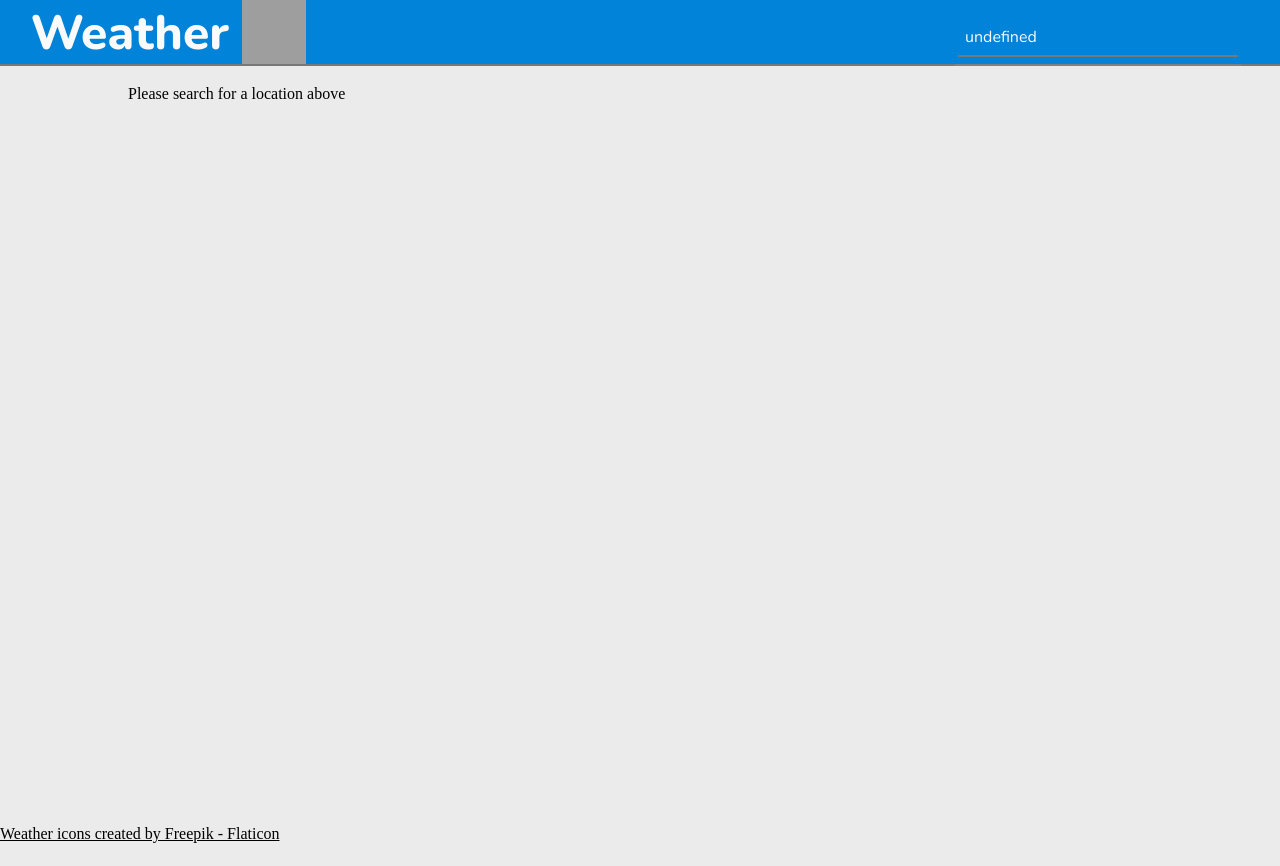
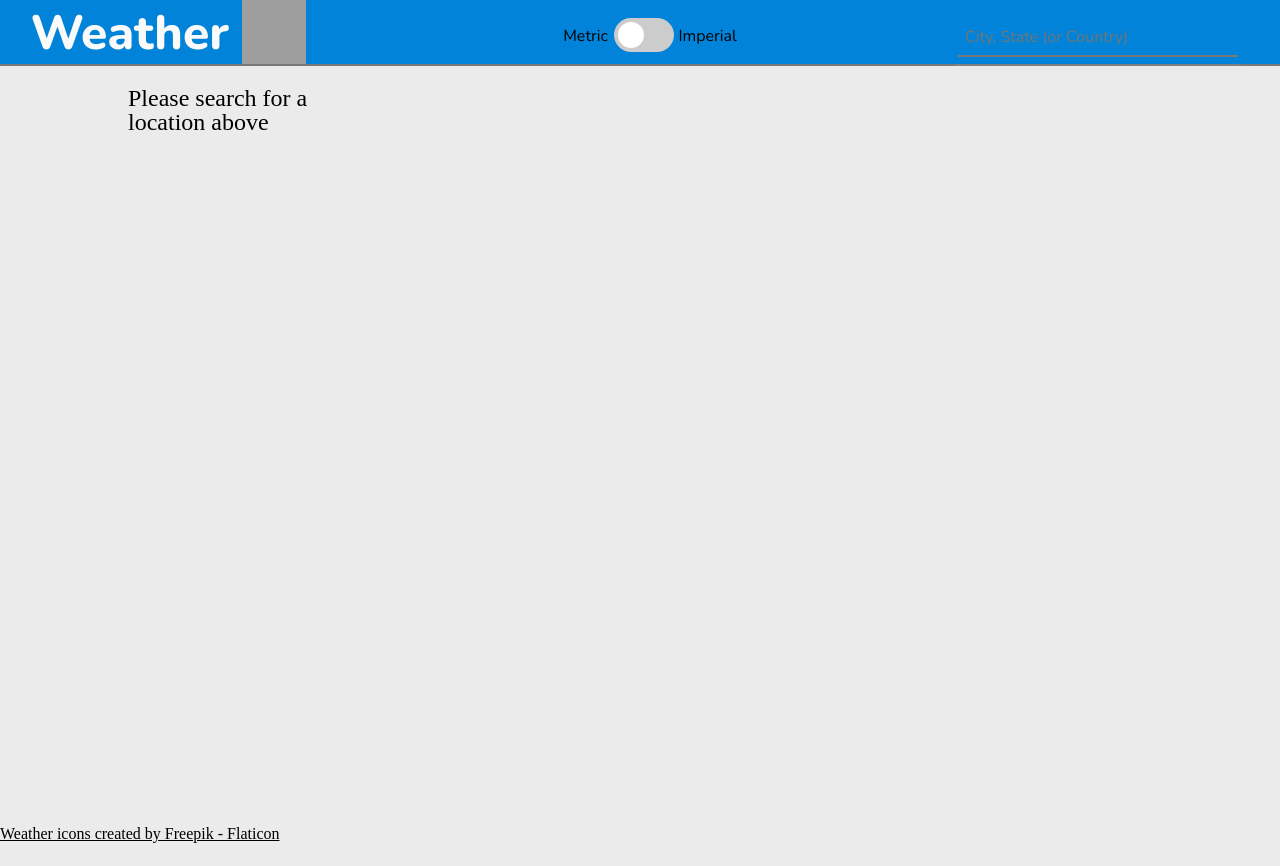
Before and after one commit to gregorymacat/weatherapp, a React app: page / in a window 1280 px wide. Built offline with nearby package versions, Linux system fonts and the light colour scheme; grey boxes are pictures that could not be loaded.

Commit message:
Added unit slider, handling updating all data at once

```diff
--- a/src/App.jsx
+++ b/src/App.jsx
@@ -9,24 +9,27 @@ function App() {
   //these locations will have a latitude, longitude, name and other info
   //lat and long will be sent to back end to store weather data for locations
 
-  //TODO: Handle long location names
-  //TODO: Make sure locations aren't too long of names somehow
   const [locations, setLocations] = useState([]);
   //TODO: be able to change unit type to metric
-  const [unitType, setUnitType] = useState('imperial');
+  const [unitType, setUnitType] = useState('metric');
 
   const addLocation = (loc) => {
     const updatedLocations = locations.slice();
 
     updatedLocations.push(loc);
-    console.log('This is updated locations: ', updatedLocations)
-
     setLocations(updatedLocations);
+  }
+  const toggleUnitType = () => {
+    if (unitType === 'imperial') {
+      setUnitType('metric')
+    } else if (unitType === 'metric') {
+      setUnitType('imperial');
+    }
   }
 
   return (
     <div className="app-container">
-      <Header addLocation={addLocation}/>
+      <Header addLocation={addLocation} toggleUnits={toggleUnitType}/>
       <CardHolder locations={locations} units={unitType}/>
       <Footer/>
     </div>
--- a/src/Components/CardHolder/CardHolder.css
+++ b/src/Components/CardHolder/CardHolder.css
@@ -3,10 +3,6 @@
   height: 95%;
   width: 100%;
   background-color: #ebebeb;
-  /*
-  background-image: url("../../../assets/sunnyskywithclouds.jpg");
-  background-repeat: no-repeat;
-  background-size: contain; */
 }
 .card-container {
   display: grid;
@@ -20,3 +16,7 @@
   padding-top: 20px;
   padding-bottom: 20px;
 }
+.card-container #tooltip {
+  width: 100%;
+  font-size: 24px;
+}
--- a/src/Components/CardHolder/CardHolder.jsx
+++ b/src/Components/CardHolder/CardHolder.jsx
@@ -15,10 +15,9 @@ const houstonExampleData = {
 const evoraExampleData = {
   name: 'Evoramonte',
   region: 'PT',
-  weatherInfo: exampleEvoWeatherData
+  weatherInfo: exampleEvoWeatherData,
 }
 
-//TODO: Add explanation text when there are no cards yet "Search for location above please" or something
 function CardHolder({locations, units}) {
   //[houstonExampleData, evoraExampleData]
   const [weatherData, setWeatherData] = useState([]);
@@ -27,36 +26,81 @@ function CardHolder({locations, units}) {
   // ?It might also need a try catch block, look into it
   useEffect(() => {
     if (locations.length > 0) {
-      const lastLocation = locations[locations.length - 1];
-      console.log('Getting weather data for: ', lastLocation);
-      getWeatherData(lastLocation)
+      // const lastLocation = locations[locations.length - 1];
+
+      // getOneLocationsWeatherData(lastLocation);
+      getAllLocationsWeatherData();
     }
-  }, [locations]);
+  }, [locations, units]);
 
-  const getWeatherData = (location) => {
+  const getOneLocationsWeatherData = (location) => {
+    console.log('Creating promise to be returned');
+    return new Promise((resolve, reject) => {
+      console.log('Getting one locations weather data');
       axios.get('/forecasts/currentWeather', {
         params: {
           lat: location.lat,
           lon: location.lon,
+          units,
         }
       })
         .then(response => {
           const weatherInfo = response.data;
-        console.log('This is the weather info: ', weatherInfo);
           const locationData = {
             name: location.locale,
             region: location.region,
             weatherInfo,
           }
-        const allLocationsWeatherData = weatherData.slice();
+          console.log('Returning one locations weather data: ', locationData);
 
-        console.log('This is the response from my API: ', weatherInfo);
-        allLocationsWeatherData.push(locationData);
-        setWeatherData(allLocationsWeatherData);
+          resolve(locationData);
         })
         .catch(err => {
           console.error('Error making request to /forecasts/currentWeather: ', err);
+          reject(err);
         })
+    })
+
+  }
+
+  const getAllLocationsWeatherData = () => {
+    console.log('Creating promises of all locations weather data')
+    const weatherDataPromises = locations.map(location => {
+      return getOneLocationsWeatherData(location);
+      // return new Promise((resolve, reject) => {
+      //   const weatherData = getOneLocationsWeatherData(location);
+
+      //   if (weatherData.name) {
+      //     resolve(weatherData);
+      //   } else {
+      //     reject();
+      //   }
+      // })
+    });
+
+    weatherDataPromises.push(new Promise((resolve, reject) => {
+      setTimeout(() => reject('Took a while to fail'), 5000);
+    }))
+    console.log('Created promises of all locations weather data: ', weatherDataPromises)
+
+    console.log('Calling promises of all locations weather data')
+
+    Promise.allSettled(weatherDataPromises)
+      .then((results) => {
+        console.log('All promises settled')
+        const fulfilledWeatherData = [];
+
+        results.forEach((result) => {
+          if (result.status === 'fulfilled') {
+            fulfilledWeatherData.push(result.value);
+          }
+          //TODO: Add error card that lets user know there was an issue getting data for that location, if status is rejected
+        })
+        console.log('Fulfilled weather data: ', fulfilledWeatherData);
+        setWeatherData(fulfilledWeatherData);
+      })
+
+    console.log('Finishing calling getAllLocationsWeatherData');
   }
 
   return (
@@ -67,7 +111,7 @@ function CardHolder({locations, units}) {
             weatherData.map(loc => (
               <WeatherCard location={loc} units={units}/>
             ))
-            : <span>Please search for a location above</span>
+            : <span id="tooltip">Please search for a location above</span>
         }
       </div>
     </section>
--- a/src/Components/Header/Header.css
+++ b/src/Components/Header/Header.css
@@ -65,3 +65,78 @@
 #header li {
   padding: 10px;
 }
+
+/*
+  Unit type slider styles
+  Modified but credit to: w3schools (https://www.w3schools.com/howto/howto_css_switch.asp)
+*/
+.switch-container {
+  position: absolute;
+  /* display: flex; */
+  top: 28%;
+  width: 180px;
+  left: 44%;
+  height: 40px;
+}
+.switch-container #imperial, .switch-container #metric {
+  position: absolute;
+  top: 25%;
+}
+.switch-container #imperial {
+  left: 64%;
+}
+
+/* The switch - the box around the slider */
+.switch {
+  position: absolute;
+  width: 60px;
+  height: 34px;
+  left: 28%;
+}
+
+/* Hide default HTML checkbox */
+.switch input {
+  opacity: 0;
+  width: 0;
+  height: 0;
+}
+
+/* The slider */
+.slider {
+  position: absolute;
+  cursor: pointer;
+  top: 0;
+  left: 0;
+  right: 0;
+  bottom: 0;
+  background-color: #ccc;
+  -webkit-transition: .4s;
+  transition: .4s;
+}
+
+.slider:before {
+  position: absolute;
+  content: "";
+  height: 26px;
+  width: 26px;
+  left: 4px;
+  bottom: 4px;
+  background-color: white;
+  -webkit-transition: .4s;
+  transition: .4s;
+}
+
+input:checked + .slider:before {
+  -webkit-transform: translateX(26px);
+  -ms-transform: translateX(26px);
+  transform: translateX(26px);
+}
+
+/* Rounded sliders */
+.slider.round {
+  border-radius: 34px;
+}
+
+.slider.round:before {
+  border-radius: 50%;
+}
--- a/src/Components/Header/Header.jsx
+++ b/src/Components/Header/Header.jsx
@@ -15,7 +15,7 @@ import './Header.css';
 */
 const sessionToken = uuidv4();
 
-function Header({addLocation}) {
+function Header({addLocation, toggleUnits}) {
   const [input, setInput] = useState('');
   const [suggestions, setSuggestions] = useState([]);
   const [showSearchError, setShowSearchError] = useState(false);
@@ -23,21 +23,23 @@ function Header({addLocation}) {
   const [chosenLocation, setChosenLocation] = useState({});
 
   useEffect(() => {
-    autofillInputField();
-  }, [chosenLocation])
+    if (Object.keys(chosenLocation).length !== 0) {
+      autofillInputField();
+    }
+  }, [chosenLocation]);
 
-  const handleChange = async (event) => {
+  const handleTextChange = async (event) => {
     const userInput = event.target.value;
     setInput(userInput);
 
+    if (userInput === '') {
+      setSuggestions([]);
+    }
     try {
       const localizedSuggestions = await locationRequests.getSuggestions(userInput, sessionToken);
-      console.log('Setting locations here: ', localizedSuggestions)
       if (localizedSuggestions.length > 0) {
-        console.log('Setting locations here: ', localizedSuggestions)
         setSuggestions(localizedSuggestions);
       } else {
-        console.log('Setting boolean to true')
         setShowSearchError(true);
       }
     } catch (err) {
@@ -46,11 +48,11 @@ function Header({addLocation}) {
     }
   }
 
+  const handleCheckboxChange = () => {
+    toggleUnits();
+  }
+
   const chooseSuggestion = (mapboxId) => {
-    //chooseSuggestion function should be in header and passed down to suggestion component
-    //chooseSuggestion function will make a get request to /retrieve
-    //https://api.mapbox.com/search/searchbox/v1/retrieve/{id}
-    //id will be from the suggestion object, mapbox_id
     axios.get('/suggestions/retrieve', {
       params: {
         'id': mapboxId,
@@ -59,22 +61,18 @@ function Header({addLocation}) {
     })
       .then(response => {
         const locationData = response.data;
-        console.log
+        const shortenedLocationName = locationData.name.length > 19
+          ? `${locationData.name.substring(0, 17)}...`
+          : locationData.name;
+
         const formattedLocation = {
-          locale: locationData.name,
+          locale: shortenedLocationName,
           region: locationData.context.region.region_code,
           name: `${locationData.name}, ${locationData.place_formatted}`,
           lat: locationData.coordinates.latitude,
           lon: locationData.coordinates.longitude,
         }
-        console.log('Retrieved location:\n', locationData);
 
-        //fill location information from that retrieve object into the input box
-        //city, (state) zip, country
-        //example data returned in /weatherapp/exampleData/ json files in here
-
-        //set location's longitude and latitude somewhere it can be used by weather card
-        //to retrieve weather data for that location
         setChosenLocation(formattedLocation);
         if (showSearchError) setShowSearchError(false);
       })
@@ -84,10 +82,8 @@ function Header({addLocation}) {
   }
 
   const autofillInputField = () => {
-    //get input field with search-location-input ID
-    //set its value to chosenLocation.placeFormatted
-    //set input to the same value as well
     const searchInput = document.getElementById('search-location-input');
+
     searchInput.value = chosenLocation.name;
     setInput(chosenLocation.name);
   }
@@ -105,7 +101,6 @@ function Header({addLocation}) {
     if (Object.keys(chosenLocation).length !== 0) {
       addLocation(chosenLocation);
     } else {
-      //display error above input bar explaining how to use app
       const localizedSuggestions = await locationRequests.getSuggestions(input, sessionToken);
       if (localizedSuggestions.length > 0) {
         setChosenLocation(localizedSuggestions[0]);
@@ -114,6 +109,7 @@ function Header({addLocation}) {
         setShowSearchError(true);
       }
     }
+    event.preventDefault();
   }
 
   const validateLocation = (loc) => {
@@ -129,13 +125,21 @@ function Header({addLocation}) {
         <h1>Weather</h1>
         <img src="titleicon.png"></img>
       </div>
+      <div className="switch-container">
+        <span id="metric">Metric</span>
+        <label className="switch">
+          <input type="checkbox" onChange={handleCheckboxChange}></input>
+          <span className="slider round"></span>
+        </label>
+        <span id="imperial">Imperial</span>
+      </div>
       <form onSubmit={handleSubmit}>
         {
           showSearchError ?
             <span>Please enter a valid location or choose from the options below</span>
             : null
         }
-        <input id="search-location-input" type="text" placeholder="City, State (or Country)" onChange={handleChange}></input>
+        <input id="search-location-input" type="text" placeholder="City, State (or Country)" onChange={handleTextChange}></input>
         <Suggestions locationSuggestions={suggestions} chooseSuggestion={chooseSuggestion}/>
       </form>
     </section>
--- a/src/Components/Suggestions/Suggestions.jsx
+++ b/src/Components/Suggestions/Suggestions.jsx
@@ -10,7 +10,6 @@ function Suggestions({locationSuggestions, chooseSuggestion}) {
 
   const handleClick = (event) => {
     const suggestionIndex = event.target.id.split('-')[1];
-    console.log('Index chosen: ', suggestionIndex);
     const {mapboxId} = locationSuggestions[suggestionIndex];
 
     chooseSuggestion(mapboxId);
@@ -19,7 +18,6 @@ function Suggestions({locationSuggestions, chooseSuggestion}) {
     <ul className="suggestions">
       {
         locationSuggestions.map((location, idx) => {
-          console.log('This is a location: ', location);
           return (
             <li id={`${location.name}-${idx}`} onClick={handleClick}>
               {location.name}, {location.context.region.region_code}
--- a/src/Helpers/Requests/locations.js
+++ b/src/Helpers/Requests/locations.js
@@ -9,10 +9,8 @@ const locationRequests = {
       }
     })
       .then(response => {
-        console.log('These are the suggestions: ', response.data);
+        const localizedSuggestions = response.data.filter((location) => !!location.context.region);
 
-        const localizedSuggestions = response.data.filter((location) => !!location.context.region);
-        console.log('These are the localizedSuggestions: ', localizedSuggestions);
         return localizedSuggestions;
       })
       .catch(err => {
```
Also changed, not shown: src/Components/WeatherCard/WeatherCard.jsx (+5 -5 lines), 2 other files (tests, documents, lock files or other folders). Lines whose indentation alone changed are shown as unchanged.
